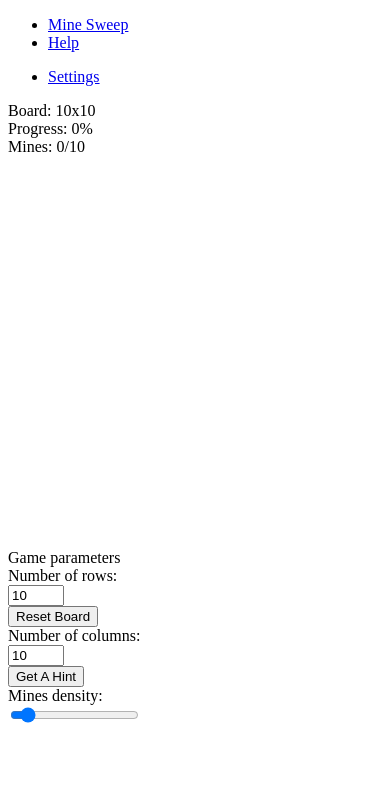
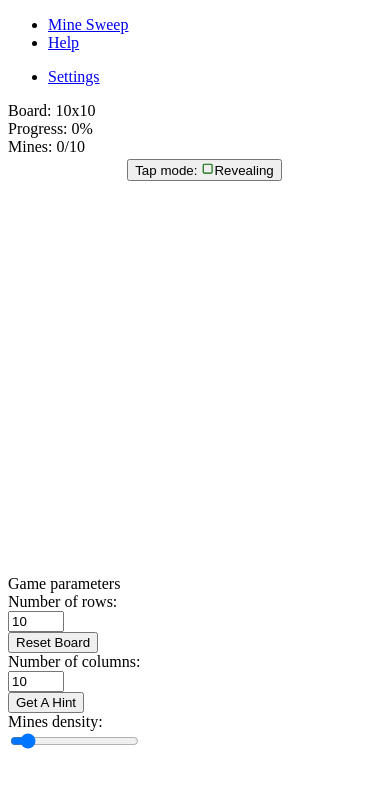
Before and after one commit to lepouya/progressive-mine-sweep, a React app: page / in a window 390 px wide. Shown: the top 788 px of the page. Built offline with nearby package versions, Linux system fonts and the light colour scheme; the HTML template or start-up script is replaced by a standard one.

Commit message:
Add a tap mode toggler for mobile

```diff
--- a/src/components/MineCell.tsx
+++ b/src/components/MineCell.tsx
@@ -1,34 +1,14 @@
-import * as Icons from "@tabler/icons";
 import React, { MouseEvent } from "react";
 
 import { actOnCell, Cell } from "../model/Cell";
 import bind from "../utils/bind";
-
-const cellIcons = {
-  hidden: { color: "transparent", icon: Icons.IconQuestionMark },
-  hinted: { color: "green", icon: Icons.IconEye },
-  flagged: { color: "darkblue", icon: Icons.IconFlag2 },
-  blown: { color: "red", icon: Icons.IconAlertTriangle },
-  revealed: {
-    color: "darkgreen",
-    icon: [
-      Icons.IconSquareDot,
-      Icons.IconSquare1,
-      Icons.IconSquare2,
-      Icons.IconSquare3,
-      Icons.IconSquare4,
-      Icons.IconSquare5,
-      Icons.IconSquare6,
-      Icons.IconSquare7,
-      Icons.IconSquare8,
-    ],
-  },
-};
+import cellIcons from "../utils/cellIcons";
 
 interface MineCellProps {
   cell: Cell;
   size: number;
   enabled: boolean;
+  tapMode: "reveal" | "flag";
 
   onAction?: (cell: Cell) => void;
 }
@@ -53,10 +33,13 @@ export default class MineCell extends React.Component<
 
     // To flag: Right click
     //  On devices that don't have right click, hold any of the modifier keys and left click
-    // TODO: What about mobile?
     if (
       event.button == 2 ||
-      (event.button === 0 && (event.altKey || event.ctrlKey || event.metaKey))
+      (event.button === 0 &&
+        (event.altKey ||
+          event.ctrlKey ||
+          event.metaKey ||
+          this.props.tapMode === "flag"))
     ) {
       actOnCell(this.props.cell, "flag");
       if (this.props.onAction) {
@@ -64,8 +47,7 @@ export default class MineCell extends React.Component<
       }
     }
     // To reveal: Left click
-    // TODO: differentiate on mobile between a tap and flag
-    else if (event.button === 0) {
+    else if (event.button === 0 && this.props.tapMode === "reveal") {
       actOnCell(this.props.cell, "reveal");
       if (this.props.onAction) {
         this.props.onAction(this.props.cell);
--- a/src/components/MineField.tsx
+++ b/src/components/MineField.tsx
@@ -6,6 +6,7 @@ import bind from "../utils/bind";
 import Settings from "../model/Settings";
 import MineCell from "./MineCell";
 import Scoreboard from "./Scoreboard";
+import cellIcons from "../utils/cellIcons";
 
 interface MineFieldProps {
   board: Playboard;
@@ -16,6 +17,8 @@ interface MineFieldState {
   cellCounts: PlayboardCellCounts;
 
   gameState: "inactive" | "active" | "won" | "lost";
+
+  tapMode: "reveal" | "flag";
 }
 
 export default class MineField extends React.Component<
@@ -34,6 +37,7 @@ export default class MineField extends React.Component<
         blown: 0,
       },
       gameState: "inactive",
+      tapMode: "reveal",
     };
   }
 
@@ -88,9 +92,24 @@ export default class MineField extends React.Component<
     }
   }
 
+  @bind
+  toggleTapMode() {
+    this.setState({
+      tapMode: this.state.tapMode === "reveal" ? "flag" : "reveal",
+    });
+  }
+
   render() {
     const { board } = this.props;
-    const { cellCounts, cellSize, gameState } = this.state;
+    const { cellCounts, cellSize, gameState, tapMode } = this.state;
+
+    const tapText = tapMode === "reveal" ? "Revealing" : "Flagging";
+    const tapCell = cellIcons[tapMode === "reveal" ? "revealed" : "flagged"];
+    const tapColor = tapCell.color;
+    let tapIcon = tapCell.icon;
+    if (tapIcon instanceof Array) {
+      tapIcon = tapIcon[9];
+    }
 
     return (
       <div className="minefield-chrome">
@@ -100,6 +119,21 @@ export default class MineField extends React.Component<
           gameState={gameState}
         />
         <table className="minefield">
+          <thead>
+            <tr>
+              <th colSpan={board.cols} className="cell">
+                <button
+                  type="button"
+                  value={tapMode}
+                  onClick={this.toggleTapMode}
+                >
+                  {"Tap mode: "}
+                  {tapIcon ? tapIcon({ color: tapColor, size: "1em" }) : null}
+                  {tapText}
+                </button>
+              </th>
+            </tr>
+          </thead>
           <tbody>
             {board.cells.flatMap((row, r) => (
               <tr key={"row:" + r + ":*"}>
@@ -109,6 +143,7 @@ export default class MineField extends React.Component<
                     cell={cell}
                     size={cellSize}
                     enabled={gameState === "active"}
+                    tapMode={tapMode}
                     onAction={this.determineOutcome}
                   />
                 ))}
--- a/src/styles/cells.scss
+++ b/src/styles/cells.scss
@@ -17,7 +17,7 @@
   }
 
   .icon {
-    display: block;
+    display: inline-block;
     margin: 0 auto;
   }
 
--- a/src/styles/minefield.scss
+++ b/src/styles/minefield.scss
@@ -4,6 +4,15 @@
   border-spacing: 0;
 
   width: auto;
+
+  th {
+    text-align: start;
+
+    button {
+      margin: 1px 0;
+      padding: 2px 1em;
+    }
+  }
 
   td {
     padding: 0;
--- /dev/null
+++ b/src/utils/cellIcons.ts
@@ -0,0 +1,25 @@
+import * as Icons from "@tabler/icons";
+
+const cellIcons = {
+  hidden: { color: "transparent", icon: Icons.IconQuestionMark },
+  hinted: { color: "green", icon: Icons.IconEye },
+  flagged: { color: "darkblue", icon: Icons.IconFlag2 },
+  blown: { color: "red", icon: Icons.IconAlertTriangle },
+  revealed: {
+    color: "darkgreen",
+    icon: [
+      Icons.IconSquareDot,
+      Icons.IconSquare1,
+      Icons.IconSquare2,
+      Icons.IconSquare3,
+      Icons.IconSquare4,
+      Icons.IconSquare5,
+      Icons.IconSquare6,
+      Icons.IconSquare7,
+      Icons.IconSquare8,
+      Icons.IconSquare,
+    ],
+  },
+};
+
+export default cellIcons;
```
